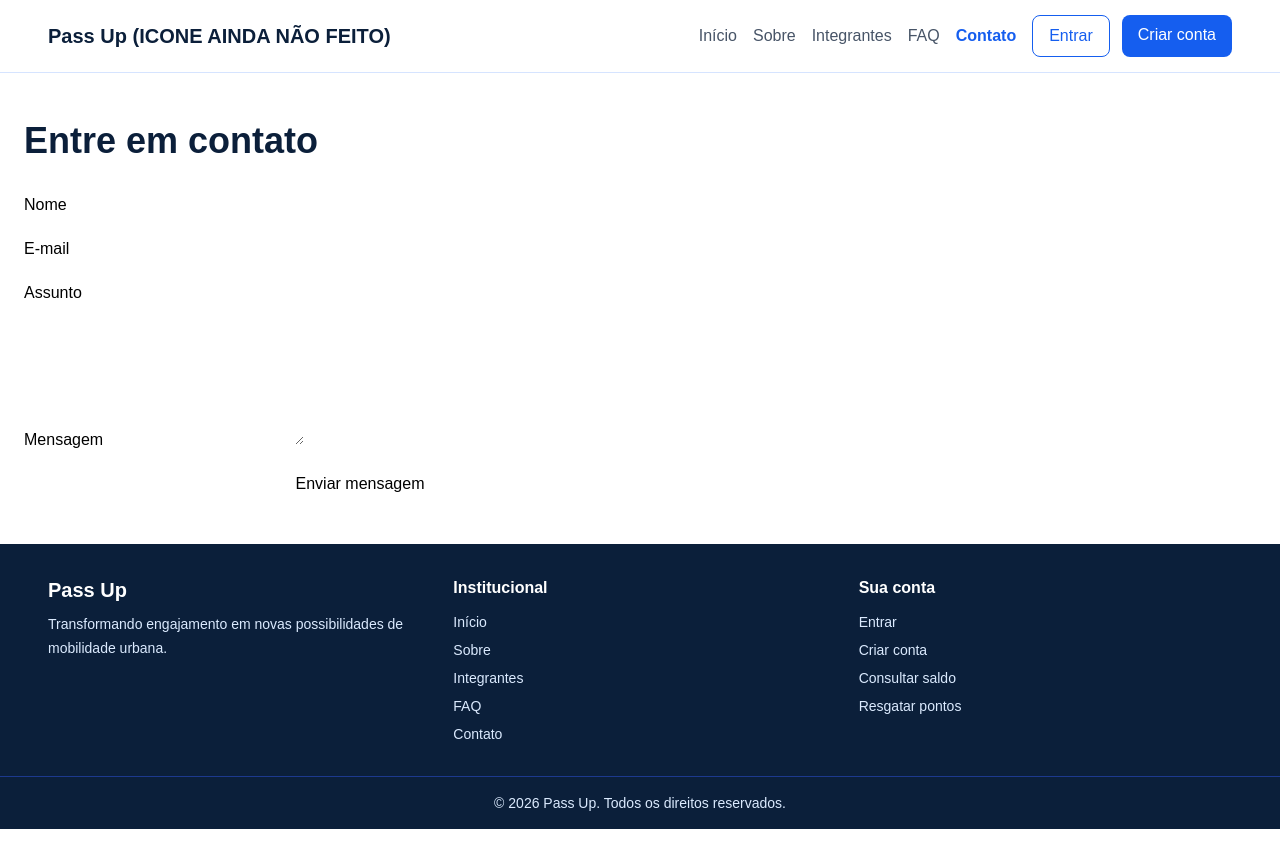
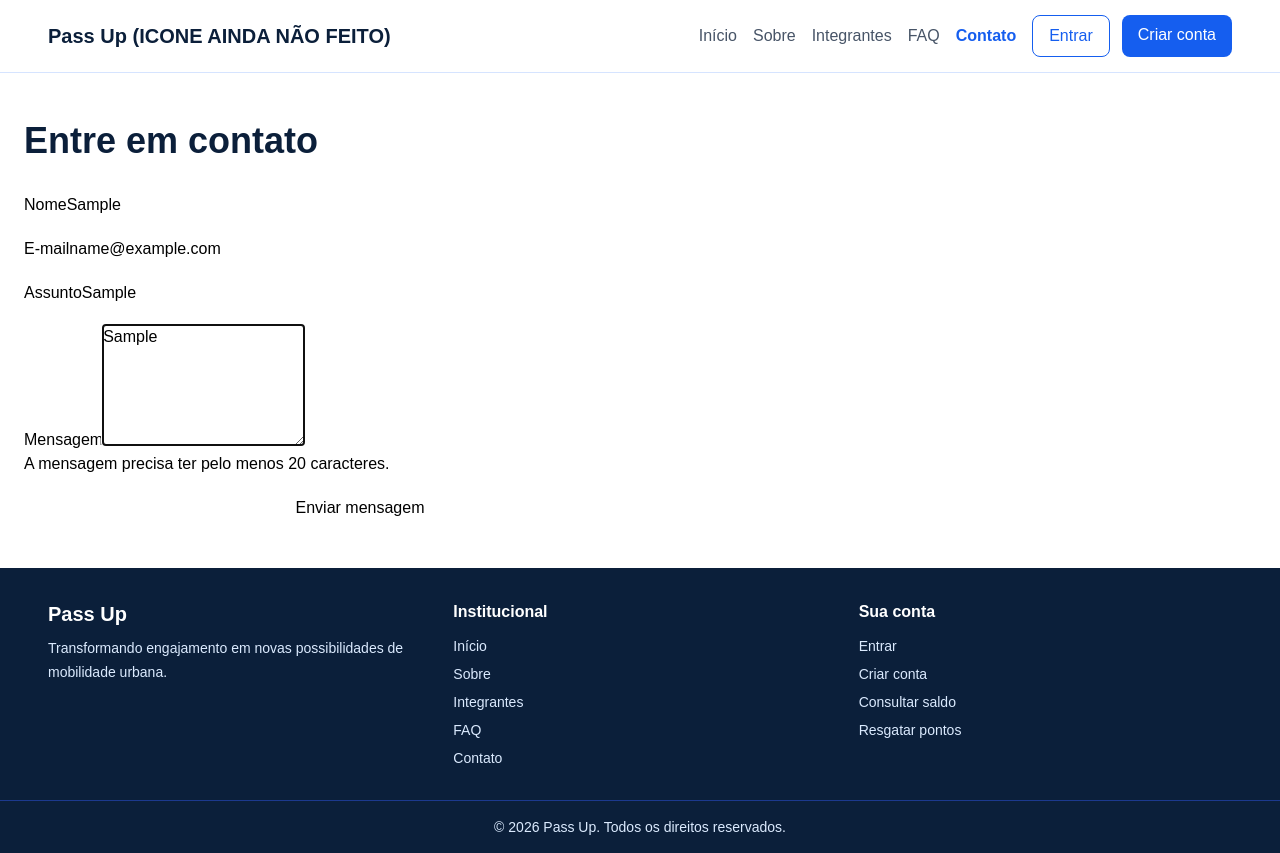
Before and after one commit to pivattidev/passup, a React (Vite) app: page /contato in a window 1280 px wide. Both pictures are taken after typing "Sample", "name@example.com", "Sample", "Sample" into the empty fields and a click on the button "Enviar mensagem". Before the commit the page ends 829 px from the top, so only its background shows below. Built offline with nearby package versions, Linux system fonts and the light colour scheme.

Commit message:
feat: adiciona validacoes aos campos

```diff
--- a/src/pages/Contato/Contato.tsx
+++ b/src/pages/Contato/Contato.tsx
@@ -2,7 +2,8 @@ import { useForm } from 'react-hook-form'
 import type { DadosContato } from '../../types/Contato'
 
 export default function Contato() {
-  const { register, handleSubmit, reset } = useForm<DadosContato>()
+  const { register, handleSubmit, reset, formState } = useForm<DadosContato>()
+  const { errors } = formState
 
   function enviarMensagem() {
     reset()
@@ -21,22 +22,64 @@ export default function Contato() {
       >
         <div>
           <label htmlFor="nome">Nome</label>
-          <input id="nome" type="text" {...register('nome')} />
+          <input
+            id="nome"
+            type="text"
+            {...register('nome', {
+              required: 'Informe seu nome.',
+              validate: (valor) =>
+                valor.trim().length >= 3 ||
+                'O nome precisa ter pelo menos 3 caracteres.',
+            })}
+          />
+          {errors.nome && <p>{errors.nome.message}</p>}
         </div>
 
         <div>
           <label htmlFor="email">E-mail</label>
-          <input id="email" type="email" {...register('email')} />
+          <input
+            id="email"
+            type="email"
+            {...register('email', {
+              required: 'Informe seu e-mail.',
+              pattern: {
+                value: /^[^\s@]+@[^\s@]+\.[^\s@]+$/,
+                message: 'Digite um e-mail válido.',
+              },
+            })}
+          />
+          {errors.email && <p>{errors.email.message}</p>}
         </div>
 
         <div>
           <label htmlFor="assunto">Assunto</label>
-          <input id="assunto" type="text" {...register('assunto')} />
+          <input
+            id="assunto"
+            type="text"
+            {...register('assunto', {
+              required: 'Informe o assunto.',
+              minLength: {
+                value: 4,
+                message: 'O assunto precisa ter pelo menos 4 caracteres.',
+              },
+            })}
+          />
+          {errors.assunto && <p>{errors.assunto.message}</p>}
         </div>
 
         <div>
           <label htmlFor="mensagem">Mensagem</label>
-          <textarea id="mensagem" rows={5} {...register('mensagem')}></textarea>
+          <textarea
+            id="mensagem"
+            rows={5}
+            {...register('mensagem', {
+              required: 'Escreva sua mensagem.',
+              validate: (valor) =>
+                valor.trim().length >= 20 ||
+                'A mensagem precisa ter pelo menos 20 caracteres.',
+            })}
+          ></textarea>
+          {errors.mensagem && <p>{errors.mensagem.message}</p>}
         </div>
 
         <button type="submit">Enviar mensagem</button>
```
